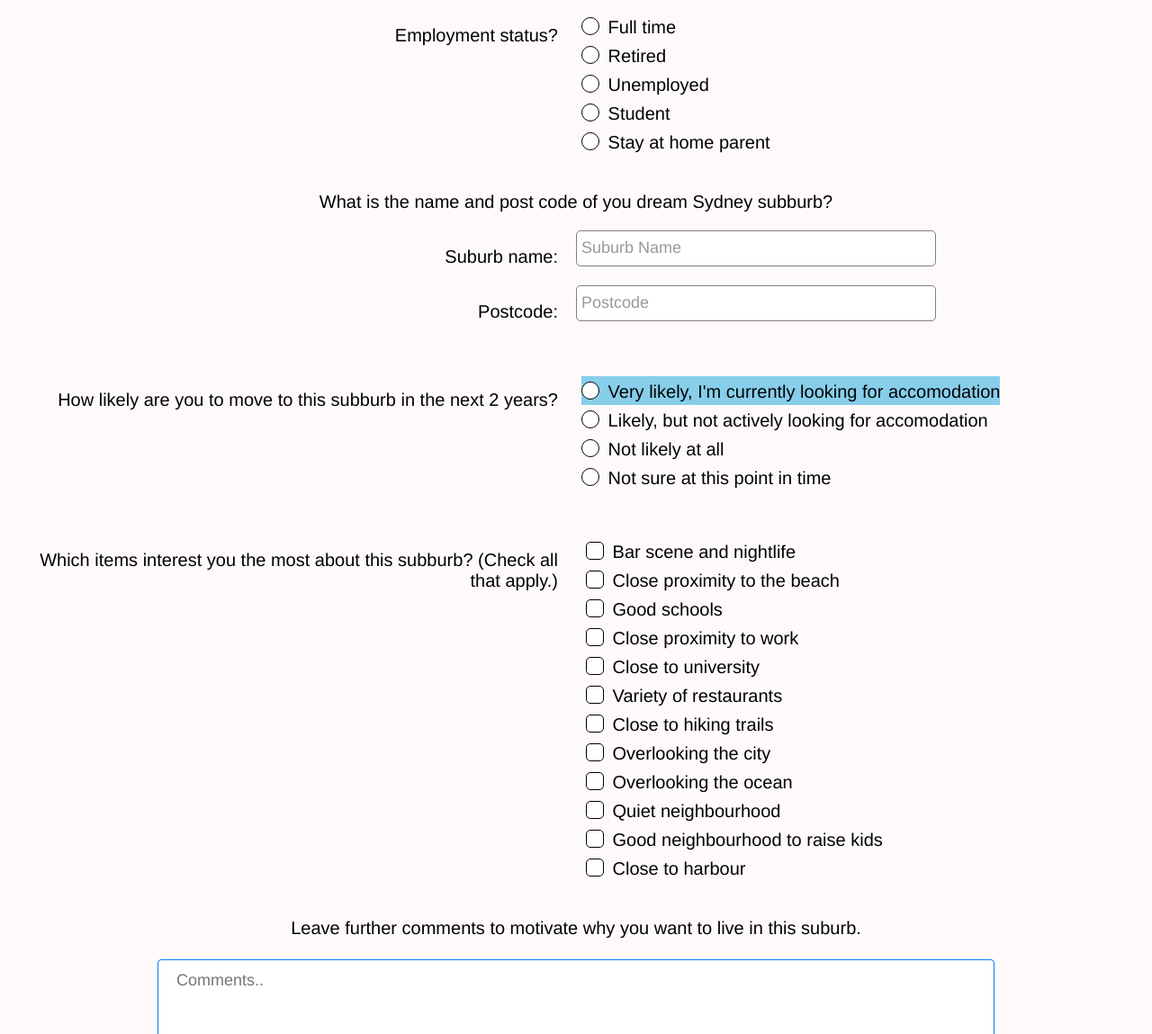
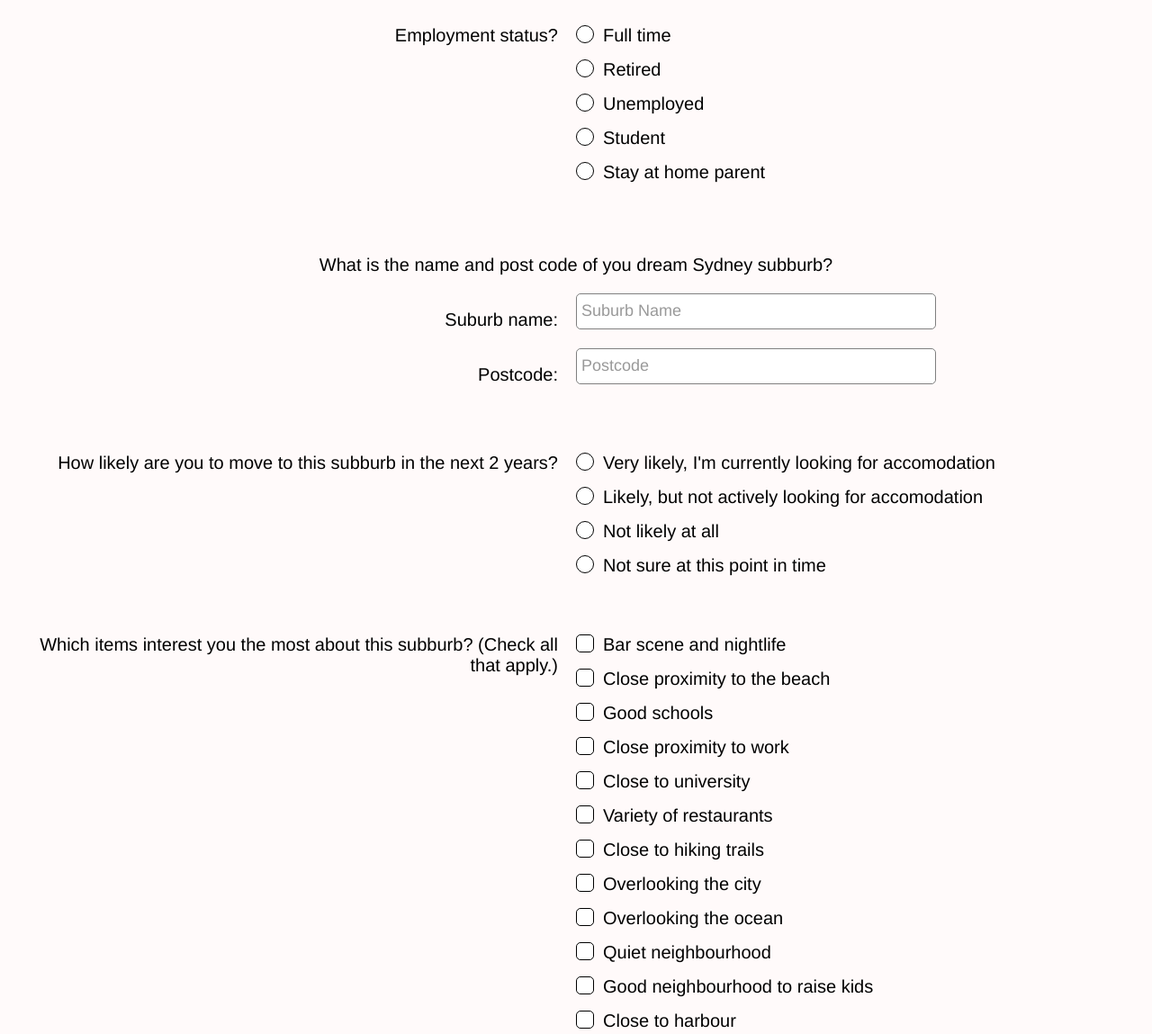
Before and after one commit to Gweezdo/FCC_CSS_Project2, a plain HTML site: page index.html in a window 1280 px wide. Shown: the part 513-1662 px from the top of the page at 90% size. Drawn offline with Linux system fonts and the light colour scheme.

Commit message:
Fixed radio and checkbox label on scaling of device screen.

```diff
--- a/desktopStyleSheet.css
+++ b/desktopStyleSheet.css
@@ -107,11 +107,24 @@ input:focus::-webkit-input-placeholder {
 
 #space {
   padding: 0 0 4.0rem 0;
+
 }
 
-#test1{
-    background-color: skyblue;
-  }
+.box1{
+  /* background-color: skyblue; */
+  display: block;
+  position: relative;
+  padding: 1.5rem 0 0 3.0rem;
+  margin: 0em;
+}
+
+.box1 input{
+  position: absolute;
+  opacity: 0;
+  cursor: pointer;
+  height: 0;
+  width: 0;
+}
 
 .typeA {
   text-align: right;
@@ -154,61 +167,84 @@ input[type="number"]:focus {
   font-size: 1.8rem;
 }
 
-input[type="checkbox"],
-input[type="radio"]{
+/* input[type="checkbox"]{
   cursor: pointer;
-}
+} */
 
-input[type="checkbox"]:not(old),
+/* input[type="checkbox"]:not(old),
 input[type="radio"]:not(old) {
   width: 3.0rem;
   margin: 0;
   padding: 0;
   font-size: 1.8rem;
-  opacity: 0;
-}
+  opacity: 1;
+} */
 
-input[type="checkbox"]:not(old) + label,
+/* input[type="checkbox"]:not(old) + label,
 input[type="radio"]:not(old) + label {
   display: inline-block;
   margin-left: -3.0rem;
   line-height: 3.0rem;
-}
+} */
 
-input[type="radio"]:not(old) + label > span {
-  display: inline-block;
+.radioChk {
+  position: absolute;
+  top: 0;
+  left: 0;
+  /* display: inline-block; */
   width: 1.8rem;
   height: 1.8rem;
-  margin: 0.6rem 1.0rem 0.6rem 0rem;
+  margin: 1.5rem 1.0rem 1rem 0rem;
   border: 0.1rem solid black;
   border-radius: 1.0rem;
   background: white;
   vertical-align: bottom;
 }
 
-input[type="radio"]:not(old):checked + label > span > span {
-  display: block;
+.checkChk:hover,
+.radioChk:hover{
+  cursor: pointer;
+}
+
+.checkChk::after,
+.radioChk:after{
+  content: "";
+  position: absolute;
+  /* display: none; */
+}
+
+
+.box1 .radioChk:after {
+  display: none;
   width: 1.0rem;
   height: 1.0rem;
   margin: 0.4rem 0.4rem;
   border-radius: 0.6rem;
   background: rgb(0, 128, 255);
 }
+.box1 input:checked ~ .checkChk:after,
+.box1 input:checked ~ .radioChk:after {
+  display: block;
+}
 
-input[type="checkbox"]:not(old) + label > span {
-  display: inline-block;
+
+.checkChk {
+  position: absolute;
+  top: 0;
+  left: 0;
+  /* display: inline-block; */
   width: 1.8rem;
   height: 1.8rem;
-  margin: 0.6rem 1.0rem 0.6rem 0.5rem;
+  margin: 1.5rem 1.0rem 1rem 0rem;
   border: 0.1rem solid black;
   border-radius: 0.5rem;
   background: white;
   vertical-align: bottom;
 }
 
-input[type="checkbox"]:not(old):checked + label > span:before {
+.checkChk::after {
   content: "✓";
-  display: block;
+  display: none;
   width: 1.5rem;
   color: rgb(0, 128, 255);
   font-size: 1.8rem;
--- a/index.html
+++ b/index.html
@@ -58,21 +58,33 @@
                 </div>
 
                 <div class="item2">
-                    <input id="Defs" type="radio" name="employmentStatus" value="Definitely">
-                    <label for="defs"><span><span></span></span>Full time</label><br>
+                    <label for="fullTime" class="box1">Full time
+                        <input id="fullTime" type="radio" name="employmentStatus" value="Full-time">
+                        <span class="radioChk"></span>
+                    </label>
 
-                    <input id="maybe" type="radio" name="employmentStatus" value="Maybe">
-                    <label for="maybe"><span><span></span></span>Retired</label><br>
+                    <label for="retired" class="box1">Retired
+                        <input id="retired" type="radio" name="employmentStatus" value="retired">
+                        <span class="radioChk"></span>
+                    </label>
 
-                    <input id="no" type="radio" name="employmentStatus" value="No">
-                    <label for="no"><span><span></span></span>Unemployed</label><br>
+                    <label for="unemployed" class="box1">Unemployed
+                        <input id="unemployed" type="radio" name="employmentStatus" value="unemployed">
+                        <span class="radioChk"></span>
+                    </label>
 
-                    <input id="unsure" type="radio" name="employmentStatus" value="Unsure">
-                    <label for="unsure"><span><span></span></span>Student</label><br>
+                    <label for="student" class="box1">Student
+                        <input id="student" type="radio" name="employmentStatus" value="student">
+                        <span class="radioChk"></span>
+                    </label>
 
-                    <input id="unsure" type="radio" name="employmentStatus" value="Unsure">
-                    <label for="unsure"><span><span></span></span>Stay at home parent</label><br>
+                    <label for="parent" class="box1">Stay at home parent
+                        <input id="parent" type="radio" name="employmentStatus" value="parent">
+                        <span class="radioChk"></span>
+                    </label>
                 </div>
+
+                <div class="item3" id="space"></div>
 
                 <div class="item3">
                     <p>What is the name and post code of you dream Sydney subburb?</p>
@@ -92,18 +104,26 @@
                 </div>
 
                 <div class="item2">
-                    <input id="Defs" type="radio" name="moveStatus" value="Definitely">
-                    <label for="defs" id="test1"><span><span></span></span>Very likely, I'm currently looking for accomodation</label><br>
+                    <label for="defs" class="box1">Very likely, I'm currently looking for accomodation
+                        <input id="defs" type="radio" name="moveStatus" value="Definitely">
+                        <span class="radioChk"></span>
+                    </label>
 
+                    <label for="maybe" class="box1">Likely, but not actively looking for accomodation
                         <input id="maybe" type="radio" name="moveStatus" value="Maybe">
-                    <label for="maybe" ><span><span></span></span>Likely, but not actively looking for accomodation</label><br>
+                        <span class="radioChk"></span>
+                    </label>
 
+                    <label for="no" class="box1">Not likely at all
                         <input id="no" type="radio" name="moveStatus" value="No">
-                    <label for="no" ><span><span></span></span>Not likely at all</label><br>
+                        <span class="radioChk"></span>
+                    </label>
 
+                    <label for="unsure" class="box1">Not sure at this point in time
                         <input id="unsure" type="radio" name="moveStatus" value="Unsure">
-                    <label for="unsure"><span><span></span></span>Not sure at this point in time</label>
-                    <br>
+                        <span class="radioChk"></span>
+                    </label>
+
                 </div>
 
                 <div class="item3" id="space"></div>
@@ -113,41 +133,65 @@
                 </div>
 
                 <div class="item2">
+                    <label for="check1" class="box1">Bar scene and nightlife
                         <input id="check1" type="checkbox" name="groupname" value="checkbox_1">
-                    <label for="check1"><span></span>Bar scene and nightlife</label><br>
+                        <span class="checkChk"></span>
+                    </label>
 
+                    <label for="check2" class="box1">Close proximity to the beach
                         <input id="check2" type="checkbox" name="groupname" value="checkbox_2">
-                    <label for="check2"><span></span>Close proximity to the beach</label><br>
+                        <span class="checkChk"></span>
+                    </label>
 
+                    <label for="check3" class="box1">Good schools
                         <input id="check3" type="checkbox" name="groupname" value="checkbox_3">
-                    <label for="check3"><span></span>Good schools</label><br>
+                        <span class="checkChk"></span>
+                    </label>
 
+                    <label for="check4" class="box1"> Close proximity to work
                         <input id="check4" type="checkbox" name="groupname" value="checkbox_3">
-                    <label for="check4"><span></span>Close proximity to work</label><br>
+                        <span class="checkChk"></span>
+                    </label>
 
+                    <label for="check5" class="box1">Close to university
                         <input id="check5" type="checkbox" name="groupname" value="checkbox_3">
-                    <label for="check5"><span></span>Close to university</label><br>
+                        <span class="checkChk"></span>
+                    </label>
 
+                    <label for="check6" class="box1">Variety of restaurants
                         <input id="check6" type="checkbox" name="groupname" value="checkbox_3">
-                    <label for="check6"><span></span>Variety of restaurants</label><br>
+                        <span class="checkChk"></span>
+                    </label>
 
+                    <label for="check7" class="box1">Close to hiking trails
                         <input id="check7" type="checkbox" name="groupname" value="checkbox_3">
-                    <label for="check7"><span></span>Close to hiking trails</label><br>
+                        <span class="checkChk"></span>
+                    </label>
 
+                    <label for="check8" class="box1">Overlooking the city
                         <input id="check8" type="checkbox" name="groupname" value="checkbox_3">
-                    <label for="check8"><span></span>Overlooking the city</label><br>
+                        <span class="checkChk"></span>
+                    </label>
 
+                     <label for="check9" class="box1">Overlooking the ocean
                         <input id="check9" type="checkbox" name="groupname" value="checkbox_3">
-                    <label for="check9"><span></span>Overlooking the ocean</label><br>
+                        <span class="checkChk"></span>
+                    </label>
 
+                    <label for="check10" class="box1">Quiet neighbourhood
                         <input id="check10" type="checkbox" name="groupname" value="checkbox_3">
-                    <label for="check10"><span></span>Quiet neighbourhood</label><br>
+                        <span class="checkChk"></span>
+                    </label>
 
+                    <label for="check11" class="box1">Good neighbourhood to raise kids
                         <input id="check11" type="checkbox" name="groupname" value="checkbox_3">
-                    <label for="check11"><span></span>Good neighbourhood to raise kids</label><br>
+                        <span class="checkChk"></span>
+                    </label>
 
+                    <label for="check12" class="box1">Close to harbour
                         <input id="check12" type="checkbox" name="groupname" value="checkbox_3">
-                    <label for="check12"><span></span>Close to harbour</label>
+                        <span class="checkChk"></span>
+                    </label>
                 </div><br>
 
                 <div class="item3" id="space"></div>
--- a/mobileStyleSheet.css
+++ b/mobileStyleSheet.css
@@ -61,7 +61,7 @@
   }
 
   #space {
-    padding: 1.5rem;
+    padding: 0 0 1.5rem 0;
   }
 
   .item3 p {
```
Lines whose indentation alone changed are shown as unchanged.
